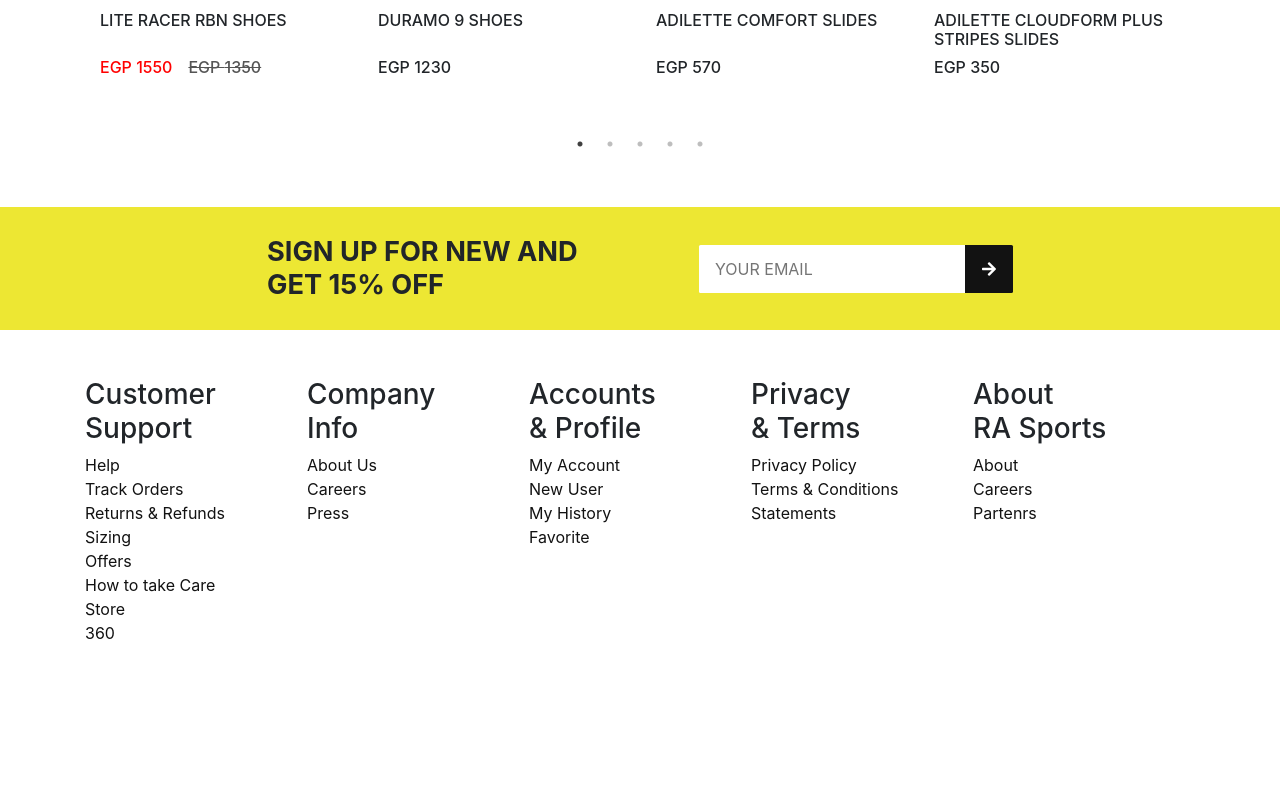
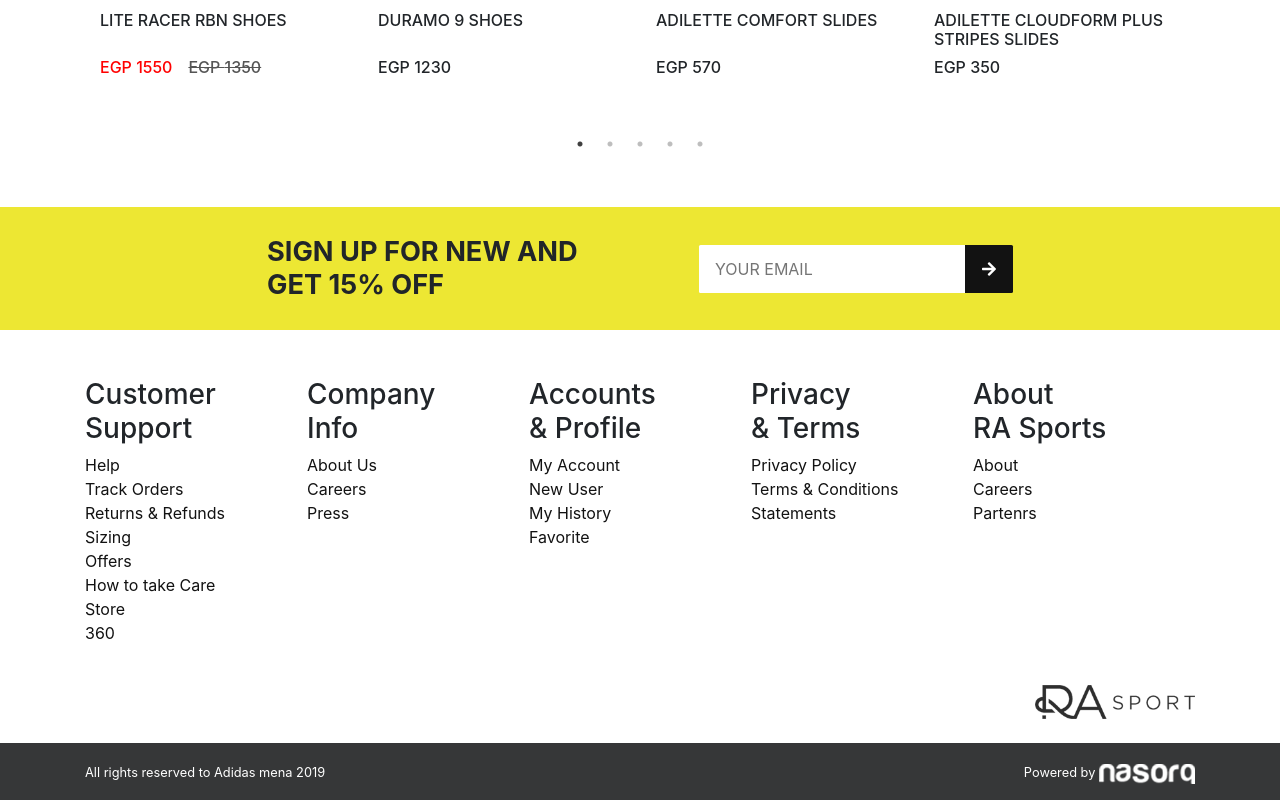
Before and after one commit to moaaz-bhnas/adidas, a React (Create React App) app: page / in a window 1280 px wide. Shown: the part 2645-3445 px from the top of the page. Before the commit the page ends 3378 px from the top, so only its background shows below. Built offline with nearby package versions, Linux system fonts and the light colour scheme.

Commit message:
Finished home page

```diff
--- a/src/Components/Footer/Footer.jsx
+++ b/src/Components/Footer/Footer.jsx
@@ -9,9 +9,13 @@
   { title: 'About RA Sports', items: ['About', 'Careers', 'Partenrs'] }
 ];
 
+const reLogo = '/img/re-sports.png';
+const nasorg = '/img/nasorg-logo.png';
+
 const Footer = () => {
   return (
-    <footer className="footer container">
+    <footer className="footer">
+      <div className="container pb-4">
         <nav className="footer__nav">
           <h2 className="sr-only">Secondary Navigation</h2>
 
@@ -35,7 +39,22 @@
               ))
             }
           </ul>
+
+          <img src={reLogo} alt="RE Sports" className="footer__reLogo" />
         </nav>
+      </div>
+
+      <div className="footer__copyRightRibbon">
+        <div className="container">
+          <p className="footer__cr">
+            <small>All rights reserved to Adidas mena 2019</small>
+          </p>
+
+          <p className="footer__powered">
+            <small>Powered by <img src={nasorg} alt="Nasorg logo" className="footer__nasorgLogo"/></small>
+          </p>
+        </div>
+      </div>
     </footer>
   );
 }
--- a/src/Components/Footer/Footer.scss
+++ b/src/Components/Footer/Footer.scss
@@ -2,7 +2,13 @@
 
 .footer {
   padding-top: 3rem;
-  padding-bottom: 3rem;
+  position: relative;
+}
+
+/* footer nav */
+.footer__nav {
+  display: flex;
+  flex-direction: column;
 }
 
 /* footer list */
@@ -39,3 +45,39 @@
 .footerCol__link {
   color: $black !important;
 }
+
+/* RE Logo */
+.footer__reLogo {
+  align-self: flex-end;
+  right: 0;
+  width: 10rem;
+}
+
+/* copy right */
+.footer__copyRightRibbon {
+  padding: 1rem 0;
+  background-color: #363738;
+  color: #fff;
+  text-align: center;
+
+  .container {
+    @media screen and (min-width: 576px) {
+      display: flex;
+      justify-content: space-between;
+    }
+  }
+}
+
+.footer__cr {
+  @media screen and (min-width: 576px) {
+    margin-bottom: 0;
+  }
+}
+
+.footer__powered {
+  margin-bottom: 0;
+}
+
+.footer__nasorgLogo {
+  width: 6rem;
+}
```
Also changed, not shown: public/img/nasorg-logo.png (added), public/img/re-sports.png (added). Lines whose indentation alone changed are shown as unchanged.
